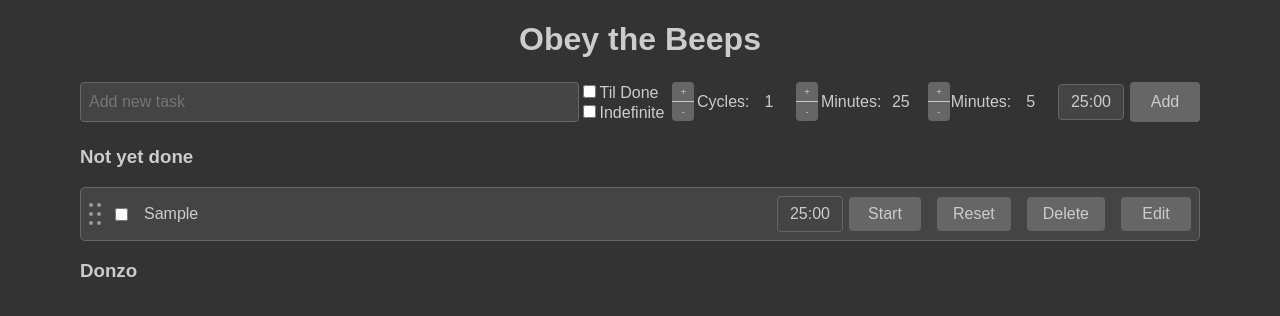
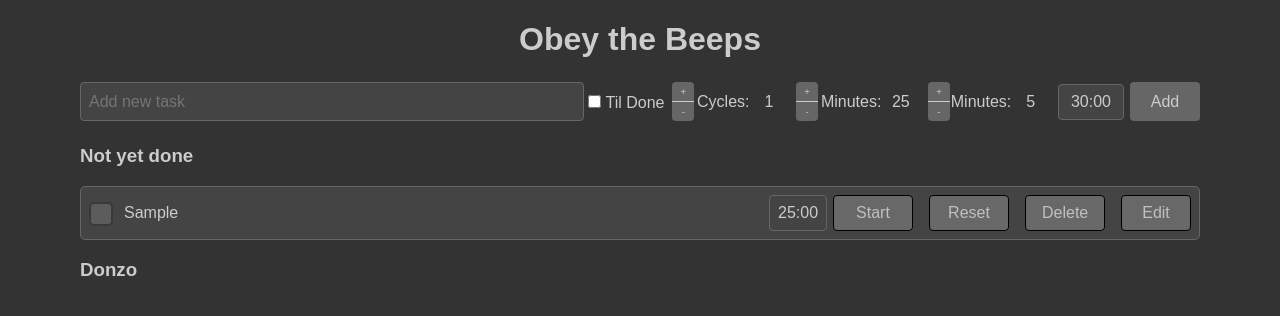
Before and after one commit to staythepath/task, a React (Create React App) app: page / in a window 1280 px wide. Both pictures are taken after typing "Sample" into the empty fields and a click on the button "Add". Shown: the top 316 px of the page. Built offline with nearby package versions, Linux system fonts and the light colour scheme.

Commit message:
added color and fixed some stuff. looks bad lol

```diff
--- a/src/App.css
+++ b/src/App.css
@@ -145,6 +145,7 @@ span {
   moz-appearance: textfield;
 }
 
+
 /*const timerDisplayStyle = {
   display: 'inline-flex',
   alignItems: 'center',
@@ -259,11 +260,6 @@ span {
   text-decoration: line-through;
 }
 
-.checkbox-container {
-  display: block;
-  width: 100%;
-}
-
 .getItemStyle {
   padding: 0.5rem;
   margin: 0 0 0.5rem 0;
@@ -271,3 +267,348 @@ span {
   border-radius: 5px;
   border: 1px solid #666;
 }
+
+.checkbox {
+  position: absolute;
+  top: 0;
+  left: 0;
+  height: 20px;
+  width: 20px;
+  background-color: #ffffff00;
+
+}
+
+.isRunning-checkbox {
+  position: absolute;
+  top: 0;
+  left: 0;
+  height: 20px;
+  width: 20px;
+  background-color: #ffffff00;
+
+}
+
+.checkbox-container {
+  display: block;
+  position: relative;
+  padding-left: 35px;
+  margin-bottom: 23px;
+  cursor: pointer;
+  font-size: 22px;
+  -webkit-user-select: none;
+  -moz-user-select: none;
+  -ms-user-select: none;
+  user-select: none;
+}
+
+.isRunning-checkbox-container {
+  display: block;
+  position: relative;
+  padding-left: 35px;
+  margin-bottom: 23px;
+  cursor: pointer;
+  font-size: 22px;
+  -webkit-user-select: none;
+  -moz-user-select: none;
+  -ms-user-select: none;
+  user-select: none;
+}
+
+/* On mouse-over, add a grey background color */
+.checkbox-container:hover input ~ .checkbox {
+  background-color: #000000;
+}
+
+/* When the checkbox is checked, add a blue background */
+.checkbox-container input:checked ~ .checkbox {
+  background-color: #000000;
+}
+
+/* Create the checkmark/indicator (hidden when not checked) */
+.checkbox:after {
+  content: "f";
+  position: absolute;
+  display: none;
+  background-color: #000000;
+  color:rgba(255, 255, 255, 0.99);
+
+  opacity: 1;
+}
+
+.checkbox-container input:checked ~ .checkbox:after {
+  display: block;
+  color: #ccc;
+}
+
+/* Style the checkmark/indicator */
+.checkbox-container .checkbox:after {
+  left: 9px;
+  top: 5px;
+  width: 5px;
+  height: 10px;
+  border: solid white;
+  border-width: 0 3px 3px 0;
+  -webkit-transform: rotate(45deg);
+  -ms-transform: rotate(45deg);
+  transform: rotate(45deg);
+  opacity: 0;
+}
+
+/* Hide the browser's default checkbox */
+.checkbox-container input {
+  position: absolute;
+  opacity: 0;
+  cursor: pointer;
+  height: 0;
+  width: 0;
+}
+
+.isRunning-checkbox-container input {
+  position: absolute;
+  opacity: 0;
+  cursor: pointer;
+  height: 0;
+  width: 0;
+}
+
+/* Create a custom checkbox */
+.checkbox-container .checkbox {
+  position: absolute;
+  top: 0;
+  left: 0;
+  height: 20px;
+  width: 20px;
+  background-color: #5c5c5c;
+  border-radius: 5px;
+  border: 2px solid #3a3a3a;
+  opacity: 1;
+}
+
+/* Create a custom checkbox */
+.isRunning-checkbox-container .checkbox {
+  position: absolute;
+  top: 0;
+  left: 0;
+  height: 20px;
+  width: 20px;
+  background-color: #2fc405;
+  border-radius: 5px;
+  border: 2px solid #227f08;
+  opacity: 1;
+}
+
+.isRunning {
+  padding: 0.5rem;
+  margin: 0 0 0.5rem 0;
+  background: #35dd02;
+  color: #227f08;
+  border-radius: 5px;
+  border: 1px solid #000000;
+}
+
+.isRunning-button{
+  background-color: #76f952;
+  color: #227f08;
+  border: 1px solid #2fc405;
+  text-align: center;
+  margin-left: 1rem;
+  width: 5rem;
+
+
+}
+
+.notRunning-button{
+  background-color: #686868;
+  color: #c0c0c0;
+  border: 1px solid #000000;
+  text-align: center;
+  margin-left: 1rem;
+  width: 5rem;
+}
+
+.isRunningCountdown{
+  width: 100%;
+  textAlign: center;
+  margin-right: 1rem;
+  color:#227f08 !important;
+  background-color: #76f952 !important;
+  border: 3px #000000 !important;
+  border-radius: 5px !important;
+
+
+}
+
+.countdown{
+  width: 40px;
+  textAlign: center;
+  margin-right: 1rem;
+  border: 3px #000000 !important;
+}
+
+.editButtons{
+
+}
+
+
+
+/*
+
+className={ isRunning ? 'isRunning' : 'getItemStyle'}
+
+className={ isRunning ? 'isRunning-button' : 'timer-change-btn'}
+
+*/
+
+
+
+.isRunning-timer-input {
+  width: 1.2rem;
+  padding: 0rem;
+  max-width: 1.1rem;
+  margin: 0 0.1rem;
+  background-color: #abf296;
+  border: none; /* Remove border */
+  color: #227f08;;
+  font-size: 1rem;
+  text-align: center;
+  outline: none; /* Remove outline */
+  moz-appearance: textfield;
+}
+
+/*const timerDisplayStyle = {
+  display: 'inline-flex',
+  alignItems: 'center',
+  justifyContent: 'center',
+  width: '1.2rem',
+  margin: '0 0.5rem',
+  marginRight: '0.03rem',
+  marginLeft: '.4rem',
+};
+*/
+
+
+.isRunning-timer-input:focus {
+  border-color: #666; /* Add this line */
+}
+
+.isRunning-cycle-input {
+  display: flex;
+  align-items: center;
+  justify-content: center;
+  margin-left: 1rem;
+  color: #227f08;
+}
+
+.isRunning-cycle-input-field {
+  margin: 0rem;
+  width: 2.2rem;
+  max-width: 2.2rem;
+  height: 2.1rem;
+  max-height: 2.1rem;
+  font-size: 1rem;
+  text-align: center;
+  border-width: 1px;
+  border-color: transparent;
+  background-color: transparent;
+  color: #227f08;
+  -moz-appearance: textfield;
+  padding: 0rem;
+  outline: none;
+  transition: transform 0.2s ease; /* Add this for smooth transition */
+}
+
+.isRunning-cycle-input-field::-webkit-outer-spin-button,
+.isRunning-cycle-input-field::-webkit-inner-spin-button {
+  -webkit-appearance: none;
+  margin: 0;
+}
+
+.isRunning-cycle-input-field:focus {
+  border-color: #666;
+  border-width: 1px;
+  border-style: solid;
+  border-radius: 4px;
+  background-color: #444;
+  outline: none;
+}
+
+.isRunning-cycle-btn-container {
+  display: flex;
+  flex-direction: column;
+  margin: 0rem;
+}
+
+.isRunning-cycle-change-btn {
+  padding: 0.25rem 0.5rem;
+  margin-right: 0rem;
+  font-size: 0.6rem;
+  border: none;
+  border-radius: 4px;
+  background-color: #666;
+  color: #ccc;
+  cursor: pointer;
+}
+
+.isRunning-cycle-change-btn-plus {
+  border-bottom: 1px solid #ccc;
+  border-radius: 4px 4px 0 0;
+}
+
+.isRunning-cycle-change-btn-minus {
+  border-radius: 0 0 4px 4px;
+}
+
+.isRunning-timer-btn-container {
+  display: flex;
+  flex-direction: column;
+  margin: 0rem;
+}
+
+.isRunning-timer-change-btn {
+  padding: 0.25rem 0.5rem;
+  font-size: 0.6rem;
+  border: none;
+  border-radius: 4px;
+  background-color: #abf296;
+  color: #227f08;
+  cursor: pointer;
+}
+
+.isRunning-timer-change-btn-plus {
+  padding: 0.25rem 0.5rem;
+  font-size: 0.6rem;
+  border-radius: 4px;
+  background-color: #abf296;
+  color: #227f08;
+  border-bottom: 1px solid #227f08;
+  border-radius: 4px 4px 0 0 !important;
+  cursor: pointer;
+  border: 1px solid #227f08;
+}
+
+.isRunning-timer-change-btn-minus {
+  border-radius: 0 0 4px 4px !important;
+  padding: 0.25rem 0.5rem;
+  font-size: 0.6rem;
+  border-radius: 4px;
+  background-color: #abf296;
+  color: #227f08;
+  border-bottom: 1px solid #227f08;
+  cursor: pointer;
+  border: 1px solid #227f08;
+}
+
+.number-input {
+  width: 1.2rem;
+  padding: 0rem;
+  max-width: 1.1rem;
+  margin: 0 0.1rem;
+  background-color: transparent;
+  border: none; /* Remove border */
+  color: transparent;
+  font-size: 1rem;
+  text-align: center;
+  outline: none; /* Remove outline */
+  moz-appearance: textfield;
+
+}
--- a/src/components/NewTaskForm.js
+++ b/src/components/NewTaskForm.js
@@ -7,7 +7,7 @@ const NewTaskForm = ({ onSubmit }) => {
   const [numCycles, setNumCycles] = useState(1);
   const [tilDone, setTilDone] = useState(false);
   const timeoutId = React.useRef(null);
-  const [indefinite, setIndefinite] = useState(false);
+
 
   const handleSubmit = (e) => {
     e.preventDefault();
@@ -75,33 +75,26 @@ const NewTaskForm = ({ onSubmit }) => {
         placeholder="Add new task"
       />
 
-      <div style={{ display: "flex", flexDirection: "column" }}>
+      <div style={{ display: "flex", alignItems: "center" }}>
         <label htmlFor="til-done">
           <input
+            height="50px"
             type="checkbox"
             id="til-done"
             checked={tilDone}
             onChange={() => setTilDone(!tilDone)}
-            style={{ marginRight: "4px" }}
+            style={{ marginRight: "4px"  }}
           />
           Til Done
         </label>
 
-        <label htmlFor="indefinite">
-          <input
-            type="checkbox"
-            id="indefinite"
-            checked={indefinite}
-            onChange={() => setIndefinite(!indefinite)}
-            style={{ marginRight: "4px" }}
-          />
-          Indefinite
-        </label>
+
       </div>
       <div className="timer-btn-container">
         <button
           className="timer-change-btn timer-change-btn-plus"
           disabled={tilDone}
+          type="button"
           onMouseDown={() =>
             handleMouseDown((prev) => prev + 1, numCycles, setNumCycles)
           }
@@ -116,6 +109,7 @@ const NewTaskForm = ({ onSubmit }) => {
         <button
           className="timer-change-btn timer-change-btn-minus"
           disabled={tilDone}
+          type="button"
           onMouseDown={() =>
             handleMouseDown(
               (prev) => Math.max(1, prev - 1),
@@ -160,6 +154,7 @@ const NewTaskForm = ({ onSubmit }) => {
         <button
           className="timer-change-btn timer-change-btn-plus"
           disabled={tilDone}
+          type="button"
           onMouseDown={(e) => {
             e.preventDefault();
             handleMouseDown(
@@ -175,6 +170,7 @@ const NewTaskForm = ({ onSubmit }) => {
         <button
           className="timer-change-btn timer-change-btn-minus"
           disabled={tilDone}
+          type="button"
           onMouseDown={(e) => {
             e.preventDefault();
             handleMouseDown(
@@ -222,6 +218,7 @@ const NewTaskForm = ({ onSubmit }) => {
         <button
           className="timer-change-btn timer-change-btn-plus"
           disabled={tilDone}
+          type="button"
           onMouseDown={(e) => {
             e.preventDefault();
             handleMouseDown(
@@ -238,6 +235,7 @@ const NewTaskForm = ({ onSubmit }) => {
         <button
           className="timer-change-btn timer-change-btn-minus"
           disabled={tilDone}
+          type="button"
           onMouseDown={(e) => {
             e.preventDefault();
             handleMouseDown(
@@ -283,7 +281,7 @@ const NewTaskForm = ({ onSubmit }) => {
         <div style={countdownDisplayStyle}>
           <input
             type="text"
-            value={primaryDuration / 60 + ":00"}
+            value={(((primaryDuration + secondaryDuration) * numCycles)) / 60 + ":00"}
             readOnly
             style={{ width: "100%", textAlign: "center", marginLeft: ".5rem" }}
           />
--- a/src/components/ToDoItem.js
+++ b/src/components/ToDoItem.js
@@ -46,7 +46,7 @@ const ToDoItem = ({
   }, [primaryDuration, secondaryDuration, isPrimary]);
 
   useEffect(() => {
-    if (index === runningTaskIndex && !tilDone && isTaskInTodos(id)) {
+    if (index === runningTaskIndex && isTaskInTodos(id)) {
       setIsRunning(true);
     }
   }, [runningTaskIndex, index, tilDone, isTaskInTodos, id]);
@@ -197,83 +197,10 @@ const ToDoItem = ({
           ref={provided.innerRef}
           {...provided.draggableProps}
           {...provided.dragHandleProps}
-          className="getItemStyle"
+          className={ isRunning ? 'isRunning' : 'getItemStyle'}
+
         >
-          <div
-            className="handle"
-            style={{
-              cursor: "grab",
-              display: "flex",
-              flexDirection: "column",
-              justifyContent: "space-between",
-              marginRight: "10px",
-            }}
-          >
-            <div style={{ display: "flex", justifyContent: "space-between" }}>
-              <div
-                style={{
-                  width: "4px",
-                  height: "4px",
-                  backgroundColor: "#999",
-                  borderRadius: "50%",
-                  marginRight: "4px",
-                }}
-              ></div>
-              <div
-                style={{
-                  width: "4px",
-                  height: "4px",
-                  backgroundColor: "#999",
-                  borderRadius: "50%",
-                }}
-              ></div>
-            </div>
-            <div
-              style={{
-                display: "flex",
-                justifyContent: "space-between",
-                marginTop: "5px",
-                marginBottom: "5px",
-              }}
-            >
-              <div
-                style={{
-                  width: "4px",
-                  height: "4px",
-                  backgroundColor: "#999",
-                  borderRadius: "50%",
-                  marginRight: "4px",
-                }}
-              ></div>
-              <div
-                style={{
-                  width: "4px",
-                  height: "4px",
-                  backgroundColor: "#999",
-                  borderRadius: "50%",
-                }}
-              ></div>
-            </div>
-            <div style={{ display: "flex", justifyContent: "space-between" }}>
-              <div
-                style={{
-                  width: "4px",
-                  height: "4px",
-                  backgroundColor: "#999",
-                  borderRadius: "50%",
-                  marginRight: "4px",
-                }}
-              ></div>
-              <div
-                style={{
-                  width: "4px",
-                  height: "4px",
-                  backgroundColor: "#999",
-                  borderRadius: "50%",
-                }}
-              ></div>
-            </div>
-          </div>
+          <label className={ isRunning ? "isRunning-checkbox-container" : "checkbox-container"}>
             <input
               type="checkbox"
               checked={complete}
@@ -293,6 +220,8 @@ const ToDoItem = ({
                 onToggle(id, !complete);
               }}
             />
+            <span className="checkbox"></span>
+          </label>
 
           {isEditing ? (
             <input
@@ -303,7 +232,6 @@ const ToDoItem = ({
                   ...{
                     id,
                     index,
-
                     task,
                     complete,
                     primaryDuration,
@@ -315,7 +243,10 @@ const ToDoItem = ({
                   task: e.target.value,
                 });
               }}
-              style={{ marginLeft: "1rem", marginRight: "1rem" }}
+              style={{ marginLeft: "1rem", marginRight: "1rem",
+              backgroundColor: isRunning ? "#abf296" : "transparent",
+              color: isRunning ? "#227f08" : ""  }}
+
             />
           ) : (
             <span style={complete ? crossedOutStyle : {}}>{task}</span>
@@ -332,7 +263,7 @@ const ToDoItem = ({
               <>
                 <div className="timer-btn-container">
                   <button
-                    className="timer-change-btn timer-change-btn-plus"
+                    className={isRunning ? "isRunning-timer-change-btn-plus" : "timer-change-btn timer-change-btn-plus"}
                     disabled={tilDone}
                     onMouseDown={() =>
                       handleMouseDown(
@@ -354,7 +285,7 @@ const ToDoItem = ({
                     +
                   </button>
                   <button
-                    className="timer-change-btn timer-change-btn-minus"
+                    className={isRunning ? "isRunning-timer-change-btn isRunning-timer-change-btn-minus" : "timer-change-btn timer-change-btn-minus"}
                     disabled={tilDone}
                     onMouseDown={() =>
                       handleMouseDown(
@@ -385,10 +316,14 @@ const ToDoItem = ({
                     pattern="\d*"
                     value={numCycles}
                     onChange={(e) => setNumCycles(parseInt(e.target.value))}
-                    className="timer-input"
+                    className={isRunning && primaryDurationFocused ? "isRunning-timer-input" : "number-input"}
                     style={{
                       borderColor: cyclesFocused ? "#666" : "transparent",
-                      backgroundColor: cyclesFocused ? "#444" : "transparent",
+                      backgroundColor: cyclesFocused && !isRunning ? "#444" : "transparent",
+                      backgroundColor: cyclesFocused && isRunning ? "#abf296" : "transparent",
+                      color: isRunning? "#227f08" : "",
+
+
                     }}
                     onFocus={() => setCyclesFocused(true)}
                     onBlur={() => {
@@ -425,7 +360,7 @@ const ToDoItem = ({
 
                 <div className="timer-btn-container">
                   <button
-                    className="timer-change-btn timer-change-btn-plus"
+                    className={isRunning ? "isRunning-timer-change-btn-plus" : "timer-change-btn timer-change-btn-plus"}
                     disabled={tilDone}
                     onMouseDown={(e) => {
                       e.preventDefault();
@@ -440,7 +375,7 @@ const ToDoItem = ({
                     +
                   </button>
                   <button
-                    className="timer-change-btn timer-change-btn-minus"
+                    className={isRunning ? "isRunning-timer-change-btn isRunning-timer-change-btn-minus" : "timer-change-btn timer-change-btn-minus"}
                     disabled={tilDone}
                     onMouseDown={(e) => {
                       e.preventDefault();
@@ -476,12 +411,12 @@ const ToDoItem = ({
                     }}
                     className="timer-input"
                     style={{
-                      borderColor: primaryDurationFocused
-                        ? "#666"
-                        : "transparent",
-                      backgroundColor: primaryDurationFocused
-                        ? "#444"
-                        : "transparent",
+                      borderColor: primaryDurationFocused ? "#666" : "transparent",
+                      backgroundColor: primaryDurationFocused && !isRunning ? "#444" : "transparent",
+                      backgroundColor: primaryDurationFocused && isRunning ? "#abf296" : "transparent",
+                      color: isRunning? "#227f08" : "",
+
+
                     }}
                     onFocus={() => setPrimaryDurationFocused(true)}
                     onBlur={() => {
@@ -493,7 +428,7 @@ const ToDoItem = ({
                 </div>
                 <div className="timer-btn-container">
                   <button
-                    className="timer-change-btn timer-change-btn-plus"
+                    className={isRunning ? "isRunning-timer-change-btn-plus" : "timer-change-btn timer-change-btn-plus"}
                     disabled={tilDone}
                     onMouseDown={(e) => {
                       e.preventDefault();
@@ -509,7 +444,7 @@ const ToDoItem = ({
                   </button>
 
                   <button
-                    className="timer-change-btn timer-change-btn-minus"
+                    className={isRunning ? "isRunning-timer-change-btn isRunning-timer-change-btn-minus" : "timer-change-btn timer-change-btn-minus"}
                     disabled={tilDone}
                     onMouseDown={(e) => {
                       e.preventDefault();
@@ -548,12 +483,12 @@ const ToDoItem = ({
                     }}
                     className="timer-input"
                     style={{
-                      borderColor: secondaryDurationFocused
-                        ? "#666"
-                        : "transparent",
-                      backgroundColor: secondaryDurationFocused
-                        ? "#444"
-                        : "transparent",
+                      borderColor: secondaryDurationFocused ? "#666" : "transparent",
+                      backgroundColor: secondaryDurationFocused && !isRunning ? "#444" : "transparent",
+                      backgroundColor: secondaryDurationFocused && isRunning ? "#abf296" : "transparent",
+                      color: isRunning? "#227f08" : "",
+
+
                     }}
                     onFocus={() => setSecondaryDurationFocused(true)}
                     onBlur={() => {
@@ -568,17 +503,19 @@ const ToDoItem = ({
               </>
             )}
 
-            <div style={countdownDisplayStyle}>
+            <div className="countdown" >
               <input
                 type="text"
                 value={`${Math.floor(timeLeft / 60)}:${String(
                   timeLeft % 60
                 ).padStart(2, "0")}`}
                 readOnly
+                className= {isRunning ? "isRunningCountdown" : "" }
                 style={{
                   width: "100%",
                   textAlign: "center",
                   marginLeft: ".5rem",
+
                 }}
               />
             </div>
@@ -586,24 +523,22 @@ const ToDoItem = ({
               <>
                 <button
                   onClick={toggleTimer}
-                  style={{
-                    marginLeft: "1rem",
-                    minWidth: "72px",
-                    maxWidth: "72px",
-                  }}
+                  className= {isRunning ? "isRunning-button" : "notRunning-button" }
+
                 >
                   {isRunning ? "Pause" : "Start"}
                 </button>
-                <button onClick={resetTimer} style={{ marginLeft: "1rem" }}>
+                <button onClick={resetTimer} style={{ marginLeft: "1rem" }} className= {isRunning ? "isRunning-button" : "notRunning-button" }>
                   Reset
                 </button>
-                <button onClick={onDelete} style={{ marginLeft: "1rem" }}>
+                <button onClick={onDelete} style={{ marginLeft: "1rem" }} className= {isRunning ? "isRunning-button" : "notRunning-button" }>
                   Delete
                 </button>
               </>
             )}
             <button
               onClick={isEditing ? updateTask : toggleEdit}
+              className= {isRunning ? "isRunning-button" : "notRunning-button" }
               style={{
                 marginLeft: "1rem",
                 minWidth: "70px",
```
Also changed, not shown: src/components/ToDoList.js (+10 -1 lines), 2 other files (tests, documents, lock files or other folders). Lines whose indentation alone changed are shown as unchanged.
